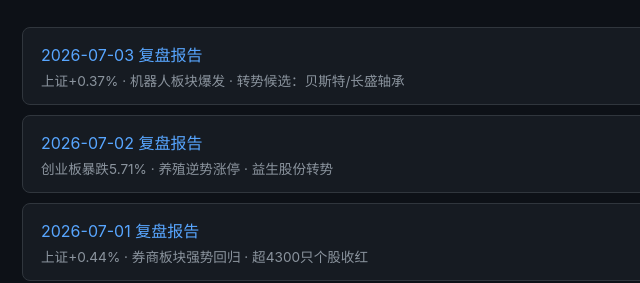
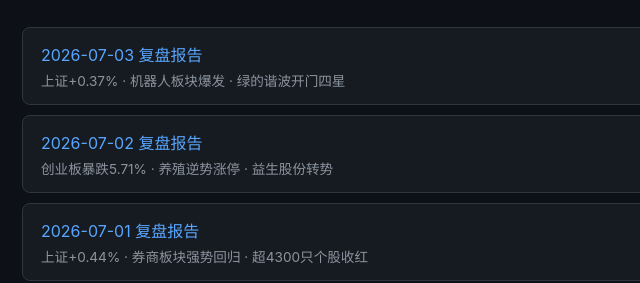
Before and after one commit to godgsvn/yyz-reports, a plain HTML site: page index.html in a window 1280 px wide. Shown: the part 143-426 px from the top of the page, 218-858 px from the left. Drawn offline with Linux system fonts and the light colour scheme.

Commit message:
update index for 2026-07-03

```diff
--- a/index.html
+++ b/index.html
@@ -19,7 +19,7 @@ p{color:#8b949e;margin-bottom:30px;}
 <h1>📈 一阳指选股复盘</h1>
 <p>基于「一阳指」战法体系（转势战法 + 开门战法）自动生成，仅供参考学习</p>
 <ul class="list">
-  <li><a href="reports/2026-07-03.html">2026-07-03 复盘报告<div class="date">上证+0.37% · 机器人板块爆发 · 转势候选：贝斯特/长盛轴承</div></a></li>
+  <li><a href="reports/2026-07-03.html">2026-07-03 复盘报告<div class="date">上证+0.37% · 机器人板块爆发 · 绿的谐波开门四星</div></a></li>
   <li><a href="reports/2026-07-02.html">2026-07-02 复盘报告<div class="date">创业板暴跌5.71% · 养殖逆势涨停 · 益生股份转势</div></a></li>
   <li><a href="reports/2026-07-01.html">2026-07-01 复盘报告<div class="date">上证+0.44% · 券商板块强势回归 · 超4300只个股收红</div></a></li>
   <li><a href="reports/2026-06-30.html">2026-06-30 复盘报告<div class="date">上证+0.50% · 模拟芯片/面板领涨 · 联创光电转势四星</div></a></li>
```
